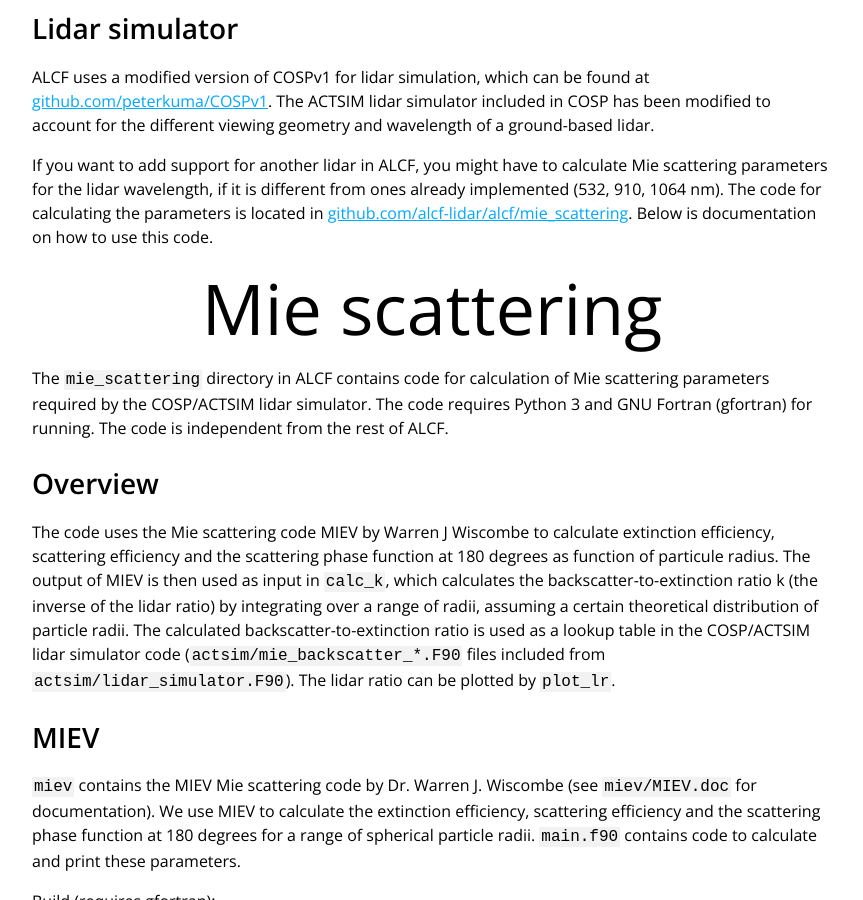
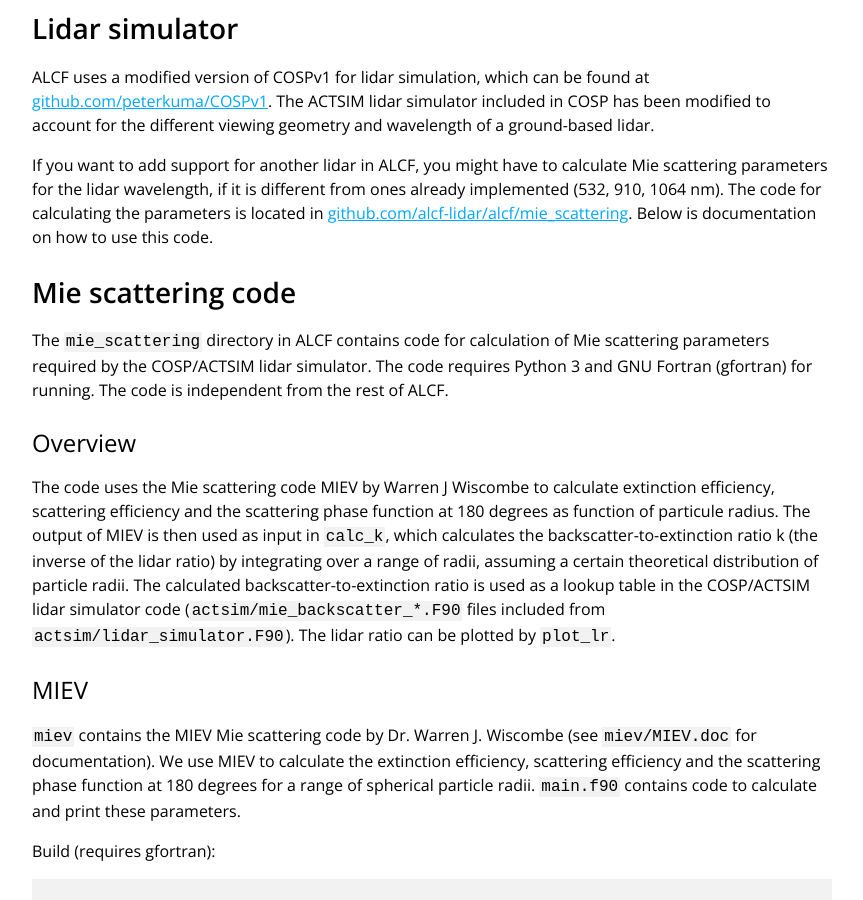
Before and after one commit to alcf-lidar/alcf-lidar.github.io, a Jekyll site: the page built from documentation/lidar_simulator/index.md, in a window 1280 px wide and 900 px high, scrolled down 342 px. Shown: the whole window, without its empty margins (208-1071 px from the left). Built offline with Jekyll 4.4.1, drawn with Linux system fonts in a browser that asks for light colours.

Commit message:
Documentation formatting

````diff
--- a/documentation/lidar_simulator/index.md
+++ b/documentation/lidar_simulator/index.md
@@ -18,15 +18,14 @@ The code for calculating the parameters is located in
 [github.com/alcf-lidar/alcf/mie_scattering](https://github.com/alcf-lidar/alcf/tree/master/mie_scattering).
 Below is documentation on how to use this code.
 
-Mie scattering
-==============
+## Mie scattering code
 
 The `mie_scattering` directory in ALCF contains code for calculation of Mie
 scattering parameters required by the COSP/ACTSIM lidar simulator.
 The code requires Python 3 and GNU Fortran (gfortran) for running.
 The code is independent from the rest of ALCF.
 
-## Overview
+### Overview
 
 The code uses the Mie scattering code MIEV by Warren J Wiscombe to calculate
 extinction efficiency, scattering efficiency and the scattering phase function
@@ -39,7 +38,7 @@ in the COSP/ACTSIM lidar simulator code (`actsim/mie_backscatter_*.F90` files
 included from `actsim/lidar_simulator.F90`). The lidar ratio can be plotted by
 `plot_lr`.
 
-## MIEV
+### MIEV
 
 `miev` contains the MIEV Mie scattering code by Dr. Warren J. Wiscombe
 (see `miev/MIEV.doc` for documentation). We use MIEV to calculate the
@@ -112,7 +113,7 @@ bin/plot_size_dist { lognorm 20 10 } { lognorm 20 5 } { lognorm 10 5 } plot/size
 bin/plot_size_dist { gamma 20 10 } { gamma 20 5 } { gamma 10 5 } plot/size_dist_gamma.pdf
 ```
 
-## calc_k
+#### calc_k
 
 Calculate the scattering-to-extinction ratio k (inverse of the lidar ratio)
 by integrating Mie scattering parameters over a range of particle radii.
@@ -139,7 +140,7 @@ bin/calc_k out/miev_910 gamma out/k_gamma_910.nc
 bin/calc_k out/miev_1064 gamma out/k_gamma_1064.nc
 ```
 
-## plot_lr
+#### plot_lr
 
 Plot lidar ratio calculated by calc_k.
 
````
Also changed, not shown: other parts of documentation/lidar_simulator/index.md (+3 -1 lines).
